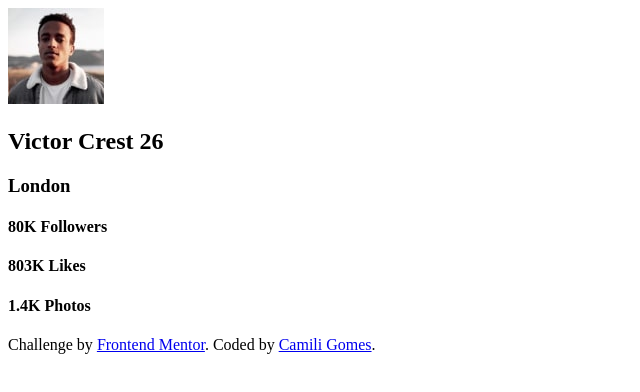
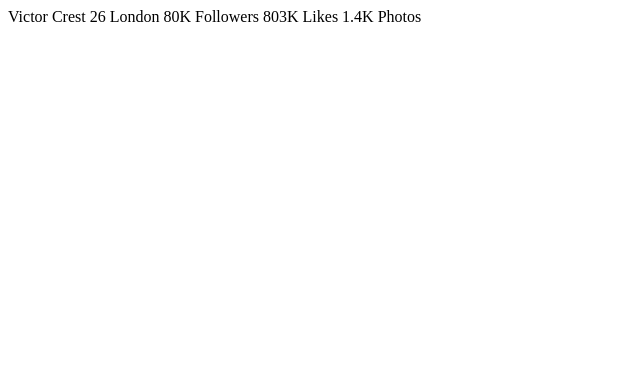
Before and after one commit to camiligomes/FRONTEND-profile-card-component-main, a plain HTML site: page index.html in a window 1280 px wide. Shown: the whole page, without its empty margins (0-640 px from the left). Drawn offline with Linux system fonts and the light colour scheme.

Commit message:
Update index.html

```diff
--- a/index.html
+++ b/index.html
@@ -3,29 +3,26 @@
 <head>
   <meta charset="UTF-8">
   <meta name="viewport" content="width=device-width, initial-scale=1.0">
+
   <link rel="icon" type="image/png" sizes="32x32" href="./images/favicon-32x32.png">
-  <link rel="stylesheet" href="./style.css">
   <title>Frontend Mentor | Profile card component</title>
+
+
 </head>
 <body>
-  <section class="main">
-    <div class="container">
-      <div class="upper-container"></div>
-          <div class="img-sec"><img src="./images/image-victor.jpg" alt=""></div>
-      <div class="card-body">
-      <h2 class="name">Victor Crest <span class="age">26</span></h2>
-      <h3 class="city">London</h3>
-      <div class="activity-container">
-        <h4>80K <span class="act">Followers</span></h4>
-        <h4>803K <span class="act">Likes</span></h4>
-        <h4>1.4K <span class="act">Photos</span></h4>
-      </div>
-    </div>
-    </div>
-  </section>
-    <div class="attribution">
-      Challenge by <a href="https://www.frontendmentor.io?ref=challenge" target="_blank">Frontend Mentor</a>.
-      Coded by <a href="https://www.github.com/camiligomes">Camili Gomes</a>.
+  Victor Crest
+  26
+  London
+
+  80K
+  Followers
+
+  803K
+  Likes
+
+  1.4K
+  Photos
+
   </div>
 </body>
 </html>
```
